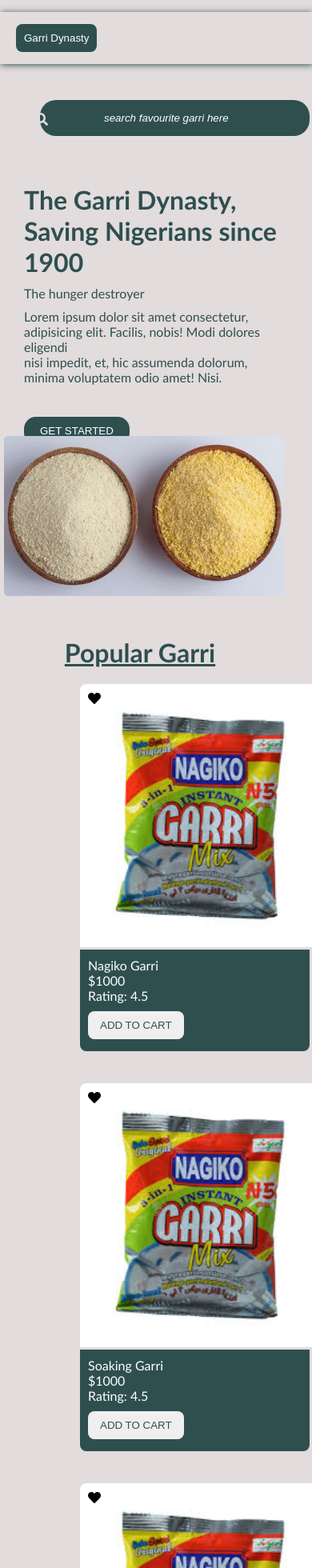
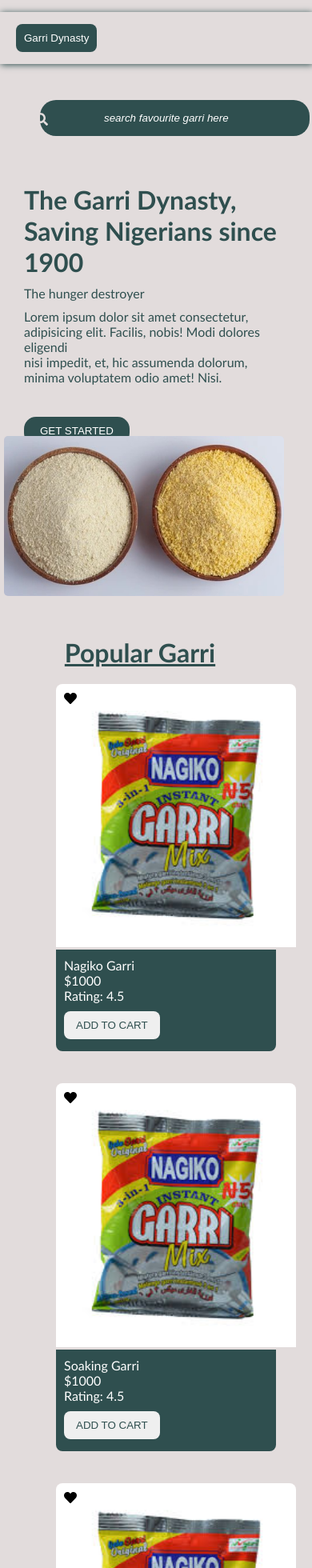
Before and after one commit to patrickiyiakimo/garri-dynasty, a React (Create React App) app: page / in a window 390 px wide. Shown: the top 1960 px of the page at 80% size. Built offline with nearby package versions, Linux system fonts and the light colour scheme.

Commit message:
Update index.css

```diff
--- a/src/index.css
+++ b/src/index.css
@@ -418,7 +418,7 @@
   display: grid;
   grid-template-columns: repeat(1, 1fr);
   gap:40px;
-  padding-left:100px;
+  padding-left:70px;
   padding-bottom:60px;
 }
 
@@ -437,7 +437,7 @@
 
 .container .section{
   background-color: darkslategray;
-  margin-right:13.5px;
+  margin-right:45.5px;
   color:white;
   padding-left:10px;
   padding-top:10px;
```
